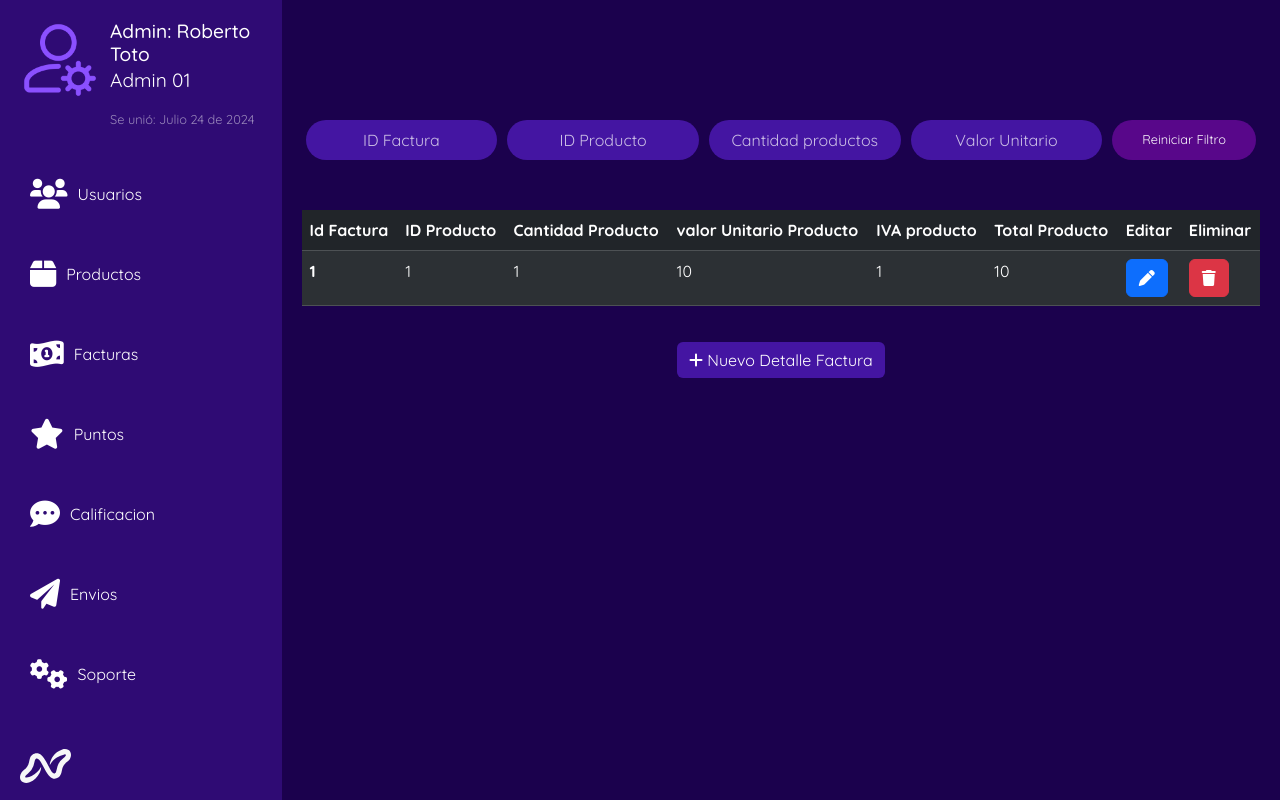
After one commit to Sebastianrjs03/NVS-Definitivo, a PHP site: page /admin/detalles_factura/detalle_factura.php in a window 1280 px wide. The commit adds this page. Run offline with PHP 8.4, Linux system fonts and the light colour scheme; data comes from the database, SQL or seed files in the repository; tables that the repository leaves empty hold one stand-in row (values such as "Sample post").

Commit message:
Crud detalle factura (finalizado sin ruta)

```diff
--- /dev/null
+++ b/admin/detalles_factura/detalle_factura.php
@@ -0,0 +1,282 @@
+<?php
+
+require '../../config/database.php';
+
+$db = new Database();
+$con = $db->conectar();
+
+
+$sql = $con->prepare("SELECT * FROM detallefactura");
+$sql->execute();
+$resultado = $sql->fetchAll(PDO::FETCH_ASSOC);
+
+$sql_Factura = $con->prepare("SELECT * FROM factura");
+$sql_Factura->execute();
+$resultado_Factura = $sql_Factura->fetchAll(PDO::FETCH_ASSOC);
+
+$sql_Producto = $con->prepare("SELECT * FROM producto");
+$sql_Producto->execute();
+$resultado_Producto = $sql_Producto->fetchAll(PDO::FETCH_ASSOC);
+
+?>
+
+
+<!DOCTYPE html>
+<html lang="en">
+
+<head>
+    <meta charset="UTF-8">
+    <meta name="viewport" content="width=device-width, initial-scale=1.0">
+    <title>Panel de Administración</title>
+    <link rel="shortcut icon" href="../img/logoNVS.svg" type="svg">
+    <link rel="stylesheet" href="../../css/admin/stylesadmin.css">
+    <link rel="stylesheet" href="https://cdnjs.cloudflare.com/ajax/libs/font-awesome/6.0.0-beta3/css/all.min.css">
+    <link href="https://cdn.jsdelivr.net/npm/bootstrap@5.3.3/dist/css/bootstrap.min.css" rel="stylesheet" integrity="sha384-QWTKZyjpPEjISv5WaRU9OFeRpok6YctnYmDr5pNlyT2bRjXh0JMhjY6hW+ALEwIH" crossorigin="anonymous">
+    <link rel="stylesheet" href="https://cdn.jsdelivr.net/npm/bootstrap-icons@1.11.3/font/bootstrap-icons.min.css">
+</head>
+
+<body>
+    <div class="container1">
+    <div class="sidebar">
+            <aside>
+                <div class="profile">
+                    <img src="../../admin/img-admin/setting.png" alt="">
+                    <h2 class="texto1">Admin: Roberto Toto</h2>
+                    <p class="texto1">Admin 01</p>
+                    <p class="texto2">Se unió: Julio 24 de 2024</p>
+                </div>
+                <div class="contmenu-logo">
+                    <nav class="menu">
+                        <ul class="ul-menu">
+                            <li>
+                                <label for="usuarios">
+                                    <i class="fas fa-users" style="font-size: 30px;"></i> Usuarios
+                                </label>
+                                <input type="checkbox" id="usuarios">
+                                <ul>
+                                    <a href="../indexadmin.php" style="font-size: 12px;">
+                                        <li>Modificar Usuarios</li>
+                                    </a>
+                                    <a href="../usuarios/admin.php" style="font-size: 12px;">
+                                        <li>Modificar Cliente</li>
+                                    </a>
+                                    <a href="../usuarios/admin.php" style="font-size: 12px;">
+                                        <li>Modificar Administrador</li>
+                                    </a>
+                                </ul>
+                            </li>
+
+                            <li>
+                                <label for="productos">
+                                    <i class="fas fa-box" style="font-size: 30px;"></i> Productos
+                                </label>
+                                <input type="checkbox" id="productos">
+                                <ul>
+                                    <a href="../productos/anadir_productos.php" style="font-size: 12px; margin-bottom: 1px;">
+                                        <li>Añadir Producto</li>
+                                    </a>
+                                    <a href="../productos/mod_producto_con.php" style="font-size: 12px; margin-bottom: 1px;">
+                                        <li>Modificar Consolas</li>
+                                    </a>
+                                    <a href="../productos/anadir_productos.php" style="font-size: 12px; margin-bottom: 1px;">
+                                        <li>Modificar Videojuegos</li>
+                                    </a>
+                                    <a href="../productos/mod_desarrollador.php">
+                                        <li style="font-size: 12px; margin-bottom: 1px;">Modificar Desarrollador</li>
+                                    </a>
+                                    <a href="../productos/mod_marca.php">
+                                        <li style="font-size: 12px; margin-bottom: 1px;">Modificar Marca</li>
+                                    </a>
+                                    <a href="../productos/mod_lenguaje.php">
+                                        <li style="font-size: 12px; margin-bottom: 1px;">Modificar Lenguaje</li>
+                                    </a>
+                                    <a href="../productos/mod_genero.php">
+                                        <li style="font-size: 12px; margin-bottom: 1px;">Modificar Genero</li>
+                                    </a>
+                                </ul>
+                            </li>
+
+                            <li>
+                                <label for="factura">
+                                <i class="fa-solid fa-money-bill-1-wave " style="font-size: 30px;" ></i> Facturas
+                                </label>
+                                <input type="checkbox" id="factura">
+                                <ul>
+                                   <a href="../factura/factura.php">
+                                        <li style="font-size: 12px; margin-bottom: 1px;">Facturas</li>
+                                    </a>
+                                    <a href="../formapago/indexformapago.php">
+                                        <li style="font-size: 12px; margin-bottom: 1px;">Forma Pago</li>
+                                    </a>
+                                </ul>
+                            </li>
+
+                            <li>
+                                <label for="puntos">
+                                    <i class="fas fa-star" style="font-size: 30px;"></i> Puntos
+                                </label>
+                                <input type="checkbox" id="puntos">
+                                <ul>
+                                    <a href="../puntos_cliente/historial-puntos.php">
+                                       <li style="font-size: 12px; margin-bottom: 1px;">Historial de Puntos</li>
+                                    </a>
+                                    <a href="../puntos_cliente/mod_puntoscli.php">
+                                       <li style="font-size: 12px; margin-bottom: 1px;">Puntos Clientes</li>
+                                    </a>
+                                </ul>
+                            </li>
+
+                            <li>
+                                <label for="calificacion">
+                                <i class="fa-solid fa-comment-dots" style="font-size: 30px;"></i> Calificacion
+                                </label>
+                                <input type="checkbox" id="calificacion">
+                                <ul>
+                                    <a href="calificacion_producto-Cliente.php">
+                                       <li style="font-size: 12px; margin-bottom: 1px;" >Calificacion Producto-Cliente</li>
+                                    </a>
+                                    <a href="calificacion_producto-Final.php">
+                                       <li style="font-size: 12px; margin-bottom: 1px;">Calificacion Producto-Final</li>
+                                    </a>
+                                </ul>
+                            </li>
+
+                            <li>
+                                <label for="envios">
+                                <i class="fa-solid fa-paper-plane"  style="font-size: 30px;"></i> Envios
+                                </label>
+                                <input type="checkbox" id="envios">
+                                <ul>
+                                    <a href="../envios/mod_envio.php">
+                                        <li style="font-size: 12px; margin-bottom: 1px;">Envios</li>
+                                    </a>
+                                    <a href="../envios/mod_estadoenvio.php">
+                                    <li style="font-size: 12px; margin-bottom: 1px;">Estado de envio</li>
+                                    </a>
+
+                                </ul>
+                            </li>
+
+                            <li>
+                                <label for="soporte">
+                                    <i class="fas fa-cogs" style="font-size: 30px;"></i> Soporte
+                                </label>
+                                <input type="checkbox" id="soporte">
+                                <ul>
+                                    <a href="../soporte/mod_soporte.php">
+                                    <li style="font-size: 12px; margin-bottom: 1px;">PQRS</li>
+                                    </a>
+                                </ul>
+                            </li>
+                        </ul>
+                    </nav>
+                    <img src="../../admin/img-admin/logoNVS.svg" alt="" class="logo">
+                </div>
+            </aside>
+        </div>
+
+        <main class="main-content1">
+            <div class="filter">
+                <input type="text" placeholder="ID Factura">
+                <input type="text" placeholder="ID Producto">
+                <input type="text" placeholder="Cantidad productos">
+                <input type="text" placeholder="Valor Unitario">
+                <button>Reiniciar Filtro</button>
+            </div>
+
+        <div class="table-responsive">
+            <table class="table table-striped table-dark">
+                <thead>
+                    <tr>
+                        <th scope="col">Id Factura</th>
+                        <th scope="col">ID Producto</th>
+                        <th scope="col">Cantidad Producto</th>
+                        <th scope="col">valor Unitario Producto</th>
+                        <th scope="col">IVA producto</th>
+                        <th scope="col">Total Producto</th>
+                        <th scope="col">Editar</th>
+                        <th scope="col">Eliminar</th>
+
+                    </tr>
+                </thead>
+                <tbody>
+                <?php include '../options_detalle_factura/modalUsuario.php'; ?>
+                    <?php foreach ($resultado as $row) { ?>
+                        <tr>
+                            <th scope="row"><?php echo $row['fk_pk_Factura']; ?></th>
+                            <td><?= $row['fk_pk_Producto']; ?></td>
+                            <td><?= $row['cantidadProducto']; ?></td>
+                            <td><?= $row['valorUnitarioProducto']; ?></td>
+                            <td><?= $row['ivaProducto']; ?></td>
+                            <td><?= $row['totalProducto']; ?></td>
+
+                            <td>
+                                <button type="button"
+                                    class="btn btn-primary" data-bs-toggle="modal" data-bs-target="#exampleModal" data-bs-id="<?= $row['fk_pk_Factura']?>">
+                                    <i class="fa-solid fa-pen"></i>
+                                </button>
+                            </td>
+                            <td><button class="btn btn-danger" data-bs-toggle="modal" data-bs-target="#deleteModal" data-bs-id="<?= $row['fk_pk_Factura']?>"><i class="fa-solid fa-trash"></i></button></td>
+                        </tr>
+                    <?php } ?>
+                </tbody>
+            </table>
+        </div>
+
+            <section>
+                <button type="button"
+                    class="btn btn-primary" style="background-color: #4415A2; border: none;"
+                    data-bs-toggle="modal" data-bs-target="#insertModal">
+                    <i class="fa-solid fa-plus"></i> Nuevo Detalle Factura
+                </button>
+                <?php include '../options_detalle_factura/modalinsert.php'; ?>
+            </section>
+    </div>
+
+    <?php include '../options_detalle_factura/modaldelete.php'; ?>
+    <script>
+        let editamodal = document.getElementById('exampleModal')
+        let eliminamodal = document.getElementById('deleteModal')
+
+        editamodal.addEventListener('shown.bs.modal', event => {
+            let button = event.relatedTarget
+            let id = button.getAttribute('data-bs-id')
+
+            let inputid = editamodal.querySelector('.modal-body #id')
+            let inputcantidad = editamodal.querySelector('.modal-body #cantidad')
+            let inputvalor = editamodal.querySelector('.modal-body #valorUnitario')
+            let inputiva = editamodal.querySelector('.modal-body #iva')
+            let inputtotal = editamodal.querySelector('.modal-body #total')
+
+            let url = "../options_detalle_factura/getusuario.php"
+            let formData = new FormData()
+            formData.append('id', id)
+
+            fetch(url, {
+                    method: "POST",
+                    body: formData
+                }).then(response => response.json())
+                .then(data => {
+
+                    inputid.value = data.fk_pk_Factura
+                    inputcantidad.value = data.cantidadProducto
+                    inputvalor.value = data.valorUnitarioProducto
+                    inputiva.value = data.ivaProducto
+                    inputtotal.value = data.totalProducto
+
+                }).catch(err => console.log(err))
+        })
+
+        eliminamodal.addEventListener('shown.bs.modal', event => {
+
+            let button = event.relatedTarget
+            let id = button.getAttribute('data-bs-id')
+            eliminamodal.querySelector('.modal-footer #id').value = id
+
+        })
+    </script>
+
+    <script src="https://cdn.jsdelivr.net/npm/bootstrap@5.3.3/dist/js/bootstrap.bundle.min.js" integrity="sha384-YvpcrYf0tY3lHB60NNkmXc5s9fDVZLESaAA55NDzOxhy9GkcIdslK1eN7N6jIeHz" crossorigin="anonymous"></script>
+</body>
+
+</html>
--- /dev/null
+++ b/admin/options_detalle_factura/modalInsert.php
@@ -0,0 +1,60 @@
+<div class="modal fade" id="insertModal" tabindex="-1" aria-labelledby="insertModalLabel" aria-hidden="true">
+  <div class="modal-dialog">
+    <div class="modal-content">
+      <div class="modal-header">
+        <h1 class="modal-title fs-5" id="insertModalLabel">Insertar Detalles de Factura</h1>
+        <button type="button" class="btn-close" data-bs-dismiss="modal" aria-label="Close"></button>
+      </div>
+      <div class="modal-body">
+        <form action="../options_detalle_factura/insert.php" method="POST" enctype="multipart/form-data">
+
+            <div class="row" style="margin-bottom: 20px;">
+              <div class="col" style=" display:flex; flex-direction: column; align-items: center;">
+                <label for="formGroupExampleInput">id Factura</label>
+                <select class="form-select" aria-label="Default select example" style="background-color: lightgray" id="idfactura" name="idfactura">
+                  <?php foreach ($resultado_Factura as $row) { ?>
+                  <option><?= $row['idFactura'].""; ?></option>
+                  <?php } ?>
+                </select>
+              </div>
+              <div class="col" style=" display:flex; flex-direction: column; align-items: center;">
+                <label for="formGroupExampleInput">id Producto</label>
+                <select class="form-select" aria-label="Default select example" style="background-color: lightgray" id="idProducto" name="idProducto">
+                  <?php foreach ($resultado_Producto as $row) { ?>
+                  <option><?= $row['idProducto'].""; ?></option>
+                  <?php } ?>
+                </select>
+              </div>
+            </div>
+            <div class="row" style="margin-bottom: 20px;">
+                <div class="col" style=" display:flex; flex-direction: column; align-items: center;">
+                  <label for="formGroupExampleInput">Cantidad</label>
+                  <input type="number" class="form-control shadow-none" id="cantidadProducto" name="cantidadProducto" style="background-color: lightgray" required >
+                </div>
+                <div class="col" style=" display:flex; flex-direction: column; align-items: center;">
+                  <label for="formGroupExampleInput">Valor Unitario</label>
+                  <input type="number" class="form-control shadow-none" id="valorUnitario" name="valorUnitario" style="background-color: lightgray" required >
+                </div>
+            </div>
+            <div class="row" style="margin-bottom: 20px;">
+                <div class="col" style=" display:flex; flex-direction: column; align-items: center;">
+                  <label for="formGroupExampleInput">IVA</label>
+                  <input type="number" class="form-control shadow-none" id="iva" name="iva" style="background-color: lightgray" required >
+                </div>
+                <div class="col" style=" display:flex; flex-direction: column; align-items: center;">
+                  <label for="formGroupExampleInput">Total Producto</label>
+                  <input type="number" class="form-control shadow-none" id="total" name="total" style="background-color: lightgray" required >
+                </div>
+            </div>
+            <hr>
+            <div class="row">
+              <div class="col" style="display:flex; justify-content: end; gap: 20px; ">
+                <button type="button" class="btn btn-secondary btn-ms" data-bs-dismiss="modal">Cerrar</button>
+                <button type="submit" class="btn btn-primary btn-ms">Guardar</button>
+              </div>
+            </div>
+        </form>
+      </div>
+    </div>
+  </div>
+</div>
--- /dev/null
+++ b/admin/options_detalle_factura/modalUsuario.php
@@ -0,0 +1,42 @@
+<div class="modal fade" id="exampleModal" tabindex="-1" aria-labelledby="exampleModalLabel" aria-hidden="true">
+  <div class="modal-dialog">
+    <div class="modal-content">
+      <div class="modal-header">
+        <h1 class="modal-title fs-5" id="exampleModalLabel">Editar Detalles de Factura</h1>
+        <button type="button" class="btn-close" data-bs-dismiss="modal" aria-label="Close"></button>
+      </div>
+      <div class="modal-body">
+        <form action="../options_detalle_factura/update.php" method="POST" enctype="multipart/form-data">
+          <input type="hidden" id="id" name="id">
+          <div class="form-group row">
+            <div class="row" style="widht: 50%;margin-bottom: 5px">
+              <div class="col" style=" display:flex; flex-direction: column; align-items: center;">
+                <label for="formGroupExampleInput">Cantidad Producto</label>
+                <input type="number" class="form-control shadow-none" id="cantidad" name="cantidad" required>
+              </div>
+              <div class="col" style=" display:flex; flex-direction: column; align-items: center;">
+                <label for="formGroupExampleInput">Valor Unitario Producto</label>
+                <input type="number" class="form-control shadow-none" id="valorUnitario" name="valorUnitario" required>
+              </div>
+            </div>
+            <div class="row" style="widht: 50%;margin-bottom: 15px">
+              <div class="col" style=" display:flex; flex-direction: column; align-items: center;">
+                <label for="formGroupExampleInput">IVA</label>
+                <input type="number" class="form-control shadow-none" id="iva" name="iva" required>
+              </div>
+              <div class="col" style=" display:flex; flex-direction: column; align-items: center;">
+                <label for="formGroupExampleInput">Total</label>
+                <input type="number" class="form-control shadow-none" id="total" name="total" required>
+              </div>
+            </div>
+            <hr>
+            <div class="row">
+              <div class="col" style="display:flex; justify-content: end; gap: 20px; ">
+                <button type="button" class="btn btn-secondary btn-ms" data-bs-dismiss="modal">Cerrar</button>
+                <button type="submit" class="btn btn-primary btn-ms">Guardar</button>
+              </div>
+            </div>
+        </form>
+    </div>
+  </div>
+</div>
--- /dev/null
+++ b/admin/options_detalle_factura/modaldelete.php
@@ -0,0 +1,20 @@
+<div class="modal fade" id="deleteModal" tabindex="-1" aria-labelledby="ModalLabel" aria-hidden="true">
+    <div class="modal-dialog">
+        <div class="modal-content">
+            <div class="modal-header">
+                <h1 class="modal-title fs-4" id="insertModalLabel">Eliminar</h1>
+                <button type="button" class="btn-close" data-bs-dismiss="modal" aria-label="Close"></button>
+            </div>
+            <div class="modal-body">
+            <h1 class="modal-title fs-5" id="insertModalLabel">¿Deseas eliminar Detalle Calificacion?</h1>
+            </div>
+            <div class="modal-footer">
+                <form action="../options_detalle_factura/delete.php" method="post">
+                    <input type="hidden" id="id" name="id">
+                    <button type="button" class="btn btn-secondary" data-bs-dismiss="modal">Cerrar</button>
+                    <button type="submit" class="btn btn-danger">Eliminar</button>
+                </form>
+            </div>
+        </div>
+    </div>
+</div>
--- a/admin/options_factura/insertfac.php
+++ b/admin/options_factura/insertfac.php
@@ -5,7 +5,7 @@ require '../../config/database.php';
 $db = new Database();
 $con = $db->conectar();
 
-$idFactura = $_POST['idFactura'];
+$idFactura = $_POST['id'];
 $fechaFactura = $_POST['fechaFactura'];
 $iva = $_POST['iva'];
 $base = $_POST['base'];
@@ -15,7 +15,7 @@ $descuentoGenerado = $_POST['descuentoGenerado'];
 $idCliente = $_POST['idCliente'];
 $idPuntosCliente = $_POST['idPuntosCliente'];
 $idFormaPago = $_POST['idFormaPago'];
-$fk_pk_direccion = $_POST['fk_pk_direccion'];
+$fk_pk_direccion = $_POST['idDireccion'];
 
 
 $consul = "INSERT INTO factura (idFactura, fechaFactura, iva, base, totalCompra, descontarPuntos, descuentoGenerado, idCliente, idPuntosCliente, idFormaPago, fk_pk_direccion)
@@ -37,6 +37,6 @@ $sql->execute([
 ]);
 
 
-header('Location: ../factura.php');
+header('Location: ../factura/factura.php');
 
 ?>
--- a/admin/options_factura/modalUsuariofac.php
+++ b/admin/options_factura/modalUsuariofac.php
@@ -7,7 +7,7 @@
       </div>
       <div class="modal-body">
         <form action="../options_factura/updatefac.php" method="POST" enctype="multipart/form-data">
-          <input type="hidden" id="id" name="id">
+          <input type="text" id="id" name="id">
           <div class="form-group row">
             <div class="row" style="margin-bottom: 5px;">
               <div class="col" style=" display:flex; flex-direction: column; align-items: center;">
--- a/config/database.php
+++ b/config/database.php
@@ -2,7 +2,7 @@
 
     class Database{
 
-        private $hostname = "localhost";
+        private $hostname = "localhost:3307";
         private $database = "basedatosnvs";
         private $username = "root";
         private $password = "";
```
Also changed, not shown: admin/options_detalle_factura/delete.php (added, +19 -0 lines), admin/options_detalle_factura/getusuario.php (added, +24 -0 lines), admin/options_detalle_factura/insert.php (added, +37 -0 lines), admin/options_detalle_factura/update.php (added, +32 -0 lines), admin/options_factura/modalInsertfac.php (+4 -4 lines).
